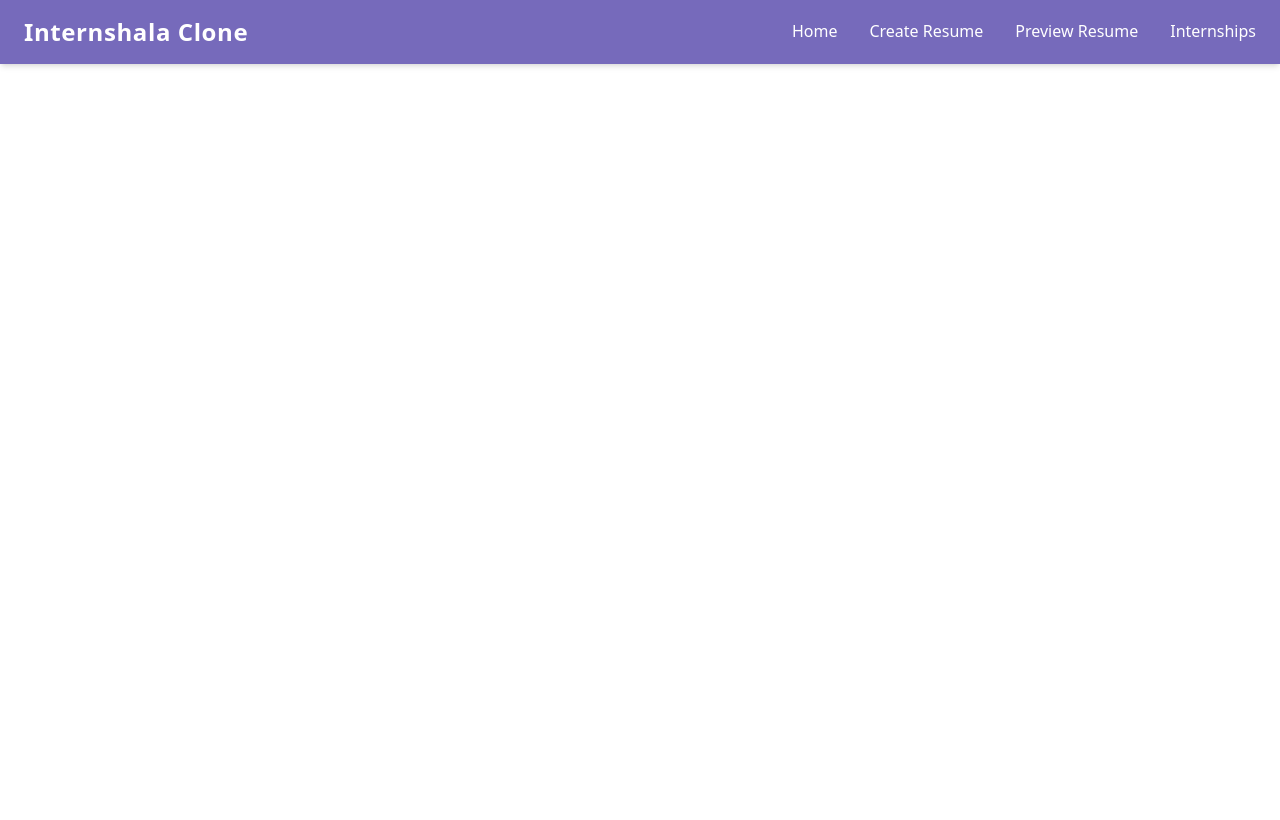
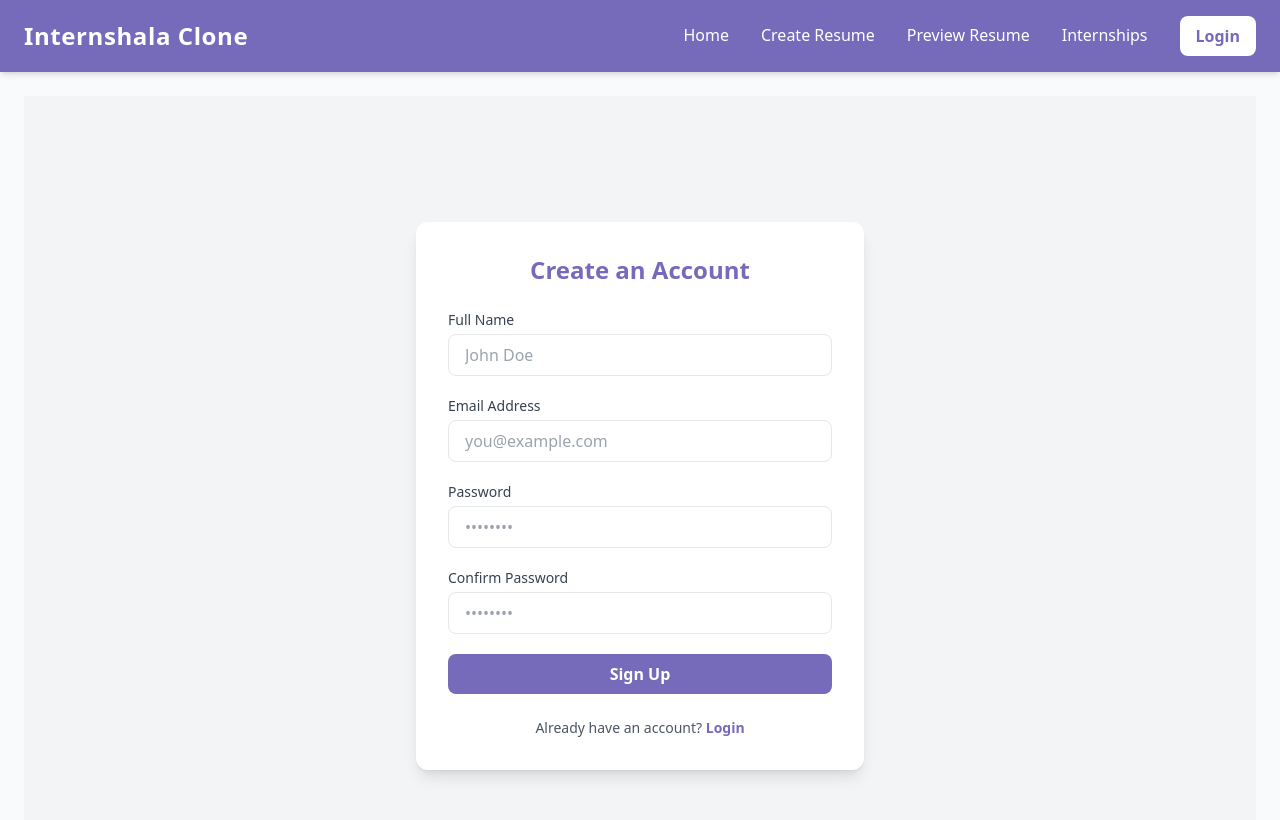
Before and after one commit to utkarsho08/sih, a React (Vite) app: page /signup in a window 1280 px wide. Shown: the top 820 px of the page. Built offline with nearby package versions, Linux system fonts and the light colour scheme.

Commit message:
login and signup

```diff
--- a/src/App.jsx
+++ b/src/App.jsx
@@ -4,11 +4,13 @@
 import FormPage from "./pages/FormPage";
 import ResumePage from "./pages/ResumePage";
 import InternshipPage from "./pages/InternshipPage";
+import LoginPage from "./pages/LoginPage";
+import SignupPage from "./pages/SignupPage";
 
 function App() {
   return (
-    <div className="bg-white min-h-screen text-[#333]">
-      {/* Navbar */}
+    <div className="bg-gray-50 min-h-screen">
+      {/* Navbar always visible */}
       <Navbar />
 
       {/* Page Content */}
@@ -18,6 +20,8 @@
           <Route path="/form" element={<FormPage />} />
           <Route path="/resume" element={<ResumePage />} />
           <Route path="/internships" element={<InternshipPage />} />
+          <Route path="/login" element={<LoginPage />} />
+          <Route path="/signup" element={<SignupPage />} />
         </Routes>
       </div>
     </div>
--- a/src/components/Navbar.jsx
+++ b/src/components/Navbar.jsx
@@ -14,7 +14,7 @@
         </Link>
 
         {/* Desktop Links */}
-        <div className="hidden md:flex space-x-8">
+        <div className="hidden md:flex items-center space-x-8">
           {[
             { to: "/", label: "Home" },
             { to: "/form", label: "Create Resume" },
@@ -29,6 +29,14 @@
               {link.label}
             </Link>
           ))}
+
+          {/* Login Button */}
+          <Link
+            to="/login"
+            className="ml-6 px-4 py-2 bg-white text-[#766ABB] font-semibold rounded-lg hover:bg-gray-200 transition"
+          >
+            Login
+          </Link>
         </div>
 
         {/* Mobile Menu Button */}
@@ -48,6 +56,7 @@
             { to: "/form", label: "Create Resume" },
             { to: "/resume", label: "Preview Resume" },
             { to: "/internships", label: "Internships" },
+            { to: "/login", label: "Login" },
           ].map((link) => (
             <Link
               key={link.to}
--- /dev/null
+++ b/src/pages/LoginPage.jsx
@@ -0,0 +1,76 @@
+import { useState } from "react";
+import { useNavigate } from "react-router-dom";
+
+function LoginPage() {
+    const [email, setEmail] = useState("");
+    const [password, setPassword] = useState("");
+    const navigate = useNavigate();
+
+    const handleSubmit = (e) => {
+        e.preventDefault();
+        console.log("Login details:", { email, password });
+        // 🔹 Later: connect to backend for real login
+        alert("Login successful (demo)");
+        navigate("/"); // redirect to home
+    };
+
+    return (
+        <div className="flex items-center justify-center min-h-screen bg-gray-100">
+            <div className="w-full max-w-md bg-white shadow-lg rounded-xl p-8">
+                <h2 className="text-2xl font-bold text-center text-[#766ABB] mb-6">
+                    Login to Internshala Clone
+                </h2>
+
+                <form onSubmit={handleSubmit} className="space-y-5">
+                    {/* Email */}
+                    <div>
+                        <label className="block text-sm font-medium text-gray-700 mb-1">
+                            Email Address
+                        </label>
+                        <input
+                            type="email"
+                            value={email}
+                            onChange={(e) => setEmail(e.target.value)}
+                            placeholder="you@example.com"
+                            required
+                            className="w-full px-4 py-2 border rounded-lg focus:outline-none focus:ring-2 focus:ring-[#766ABB] focus:border-[#766ABB]"
+                        />
+                    </div>
+
+                    {/* Password */}
+                    <div>
+                        <label className="block text-sm font-medium text-gray-700 mb-1">
+                            Password
+                        </label>
+                        <input
+                            type="password"
+                            value={password}
+                            onChange={(e) => setPassword(e.target.value)}
+                            placeholder="••••••••"
+                            required
+                            className="w-full px-4 py-2 border rounded-lg focus:outline-none focus:ring-2 focus:ring-[#766ABB] focus:border-[#766ABB]"
+                        />
+                    </div>
+
+                    {/* Submit */}
+                    <button
+                        type="submit"
+                        className="w-full bg-[#766ABB] text-white py-2 px-4 rounded-lg font-semibold hover:bg-[#6654a5] transition"
+                    >
+                        Login
+                    </button>
+                </form>
+
+                {/* Signup Redirect */}
+                <p className="text-center text-sm text-gray-600 mt-6">
+                    Don’t have an account?{" "}
+                    <a href="/signup" className="text-[#766ABB] font-semibold hover:underline">
+                        Sign Up
+                    </a>
+                </p>
+            </div>
+        </div>
+    );
+}
+
+export default LoginPage;
--- /dev/null
+++ b/src/pages/SignupPage.jsx
@@ -0,0 +1,114 @@
+import { useState } from "react";
+import { useNavigate } from "react-router-dom";
+
+function SignupPage() {
+    const [name, setName] = useState("");
+    const [email, setEmail] = useState("");
+    const [password, setPassword] = useState("");
+    const [confirmPassword, setConfirmPassword] = useState("");
+    const navigate = useNavigate();
+
+    const handleSubmit = (e) => {
+        e.preventDefault();
+
+        if (password !== confirmPassword) {
+            alert("Passwords do not match!");
+            return;
+        }
+
+        console.log("Signup details:", { name, email, password });
+        // 🔹 Later: connect to backend for real signup
+        alert("Account created successfully (demo)");
+        navigate("/login"); // redirect to login
+    };
+
+    return (
+        <div className="flex items-center justify-center min-h-screen bg-gray-100">
+            <div className="w-full max-w-md bg-white shadow-lg rounded-xl p-8">
+                <h2 className="text-2xl font-bold text-center text-[#766ABB] mb-6">
+                    Create an Account
+                </h2>
+
+                <form onSubmit={handleSubmit} className="space-y-5">
+                    {/* Name */}
+                    <div>
+                        <label className="block text-sm font-medium text-gray-700 mb-1">
+                            Full Name
+                        </label>
+                        <input
+                            type="text"
+                            value={name}
+                            onChange={(e) => setName(e.target.value)}
+                            placeholder="John Doe"
+                            required
+                            className="w-full px-4 py-2 border rounded-lg focus:outline-none focus:ring-2 focus:ring-[#766ABB] focus:border-[#766ABB]"
+                        />
+                    </div>
+
+                    {/* Email */}
+                    <div>
+                        <label className="block text-sm font-medium text-gray-700 mb-1">
+                            Email Address
+                        </label>
+                        <input
+                            type="email"
+                            value={email}
+                            onChange={(e) => setEmail(e.target.value)}
+                            placeholder="you@example.com"
+                            required
+                            className="w-full px-4 py-2 border rounded-lg focus:outline-none focus:ring-2 focus:ring-[#766ABB] focus:border-[#766ABB]"
+                        />
+                    </div>
+
+                    {/* Password */}
+                    <div>
+                        <label className="block text-sm font-medium text-gray-700 mb-1">
+                            Password
+                        </label>
+                        <input
+                            type="password"
+                            value={password}
+                            onChange={(e) => setPassword(e.target.value)}
+                            placeholder="••••••••"
+                            required
+                            className="w-full px-4 py-2 border rounded-lg focus:outline-none focus:ring-2 focus:ring-[#766ABB] focus:border-[#766ABB]"
+                        />
+                    </div>
+
+                    {/* Confirm Password */}
+                    <div>
+                        <label className="block text-sm font-medium text-gray-700 mb-1">
+                            Confirm Password
+                        </label>
+                        <input
+                            type="password"
+                            value={confirmPassword}
+                            onChange={(e) => setConfirmPassword(e.target.value)}
+                            placeholder="••••••••"
+                            required
+                            className="w-full px-4 py-2 border rounded-lg focus:outline-none focus:ring-2 focus:ring-[#766ABB] focus:border-[#766ABB]"
+                        />
+                    </div>
+
+                    {/* Submit */}
+                    <button
+                        type="submit"
+                        className="w-full bg-[#766ABB] text-white py-2 px-4 rounded-lg font-semibold hover:bg-[#6654a5] transition"
+                    >
+                        Sign Up
+                    </button>
+                </form>
+
+                {/* Redirect */}
+                <p className="text-center text-sm text-gray-600 mt-6">
+                    Already have an account?{" "}
+                    <a href="/login" className="text-[#766ABB] font-semibold hover:underline">
+                        Login
+                    </a>
+                </p>
+            </div>
+        </div>
+    );
+}
+
+export default SignupPage;
```
